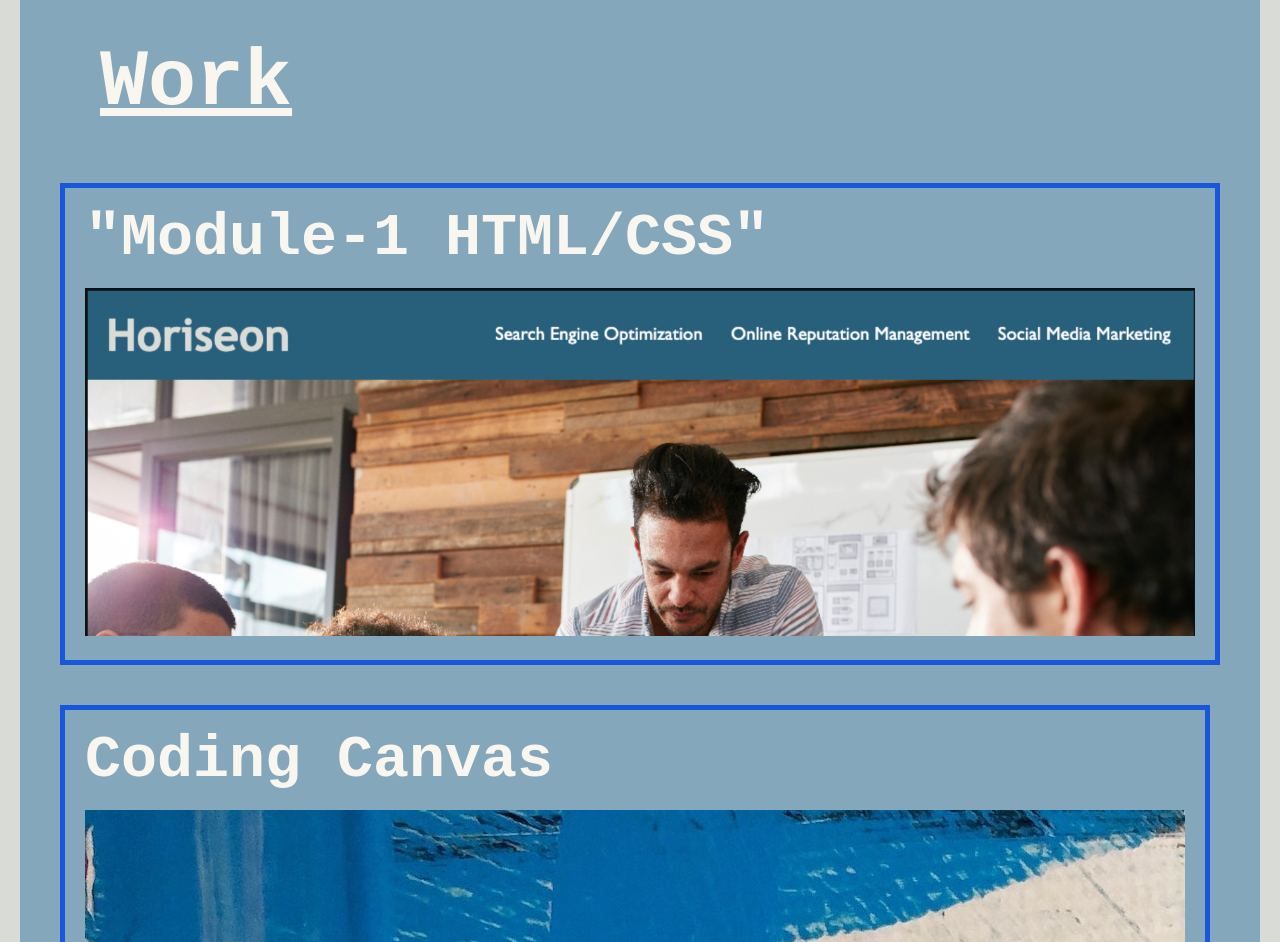
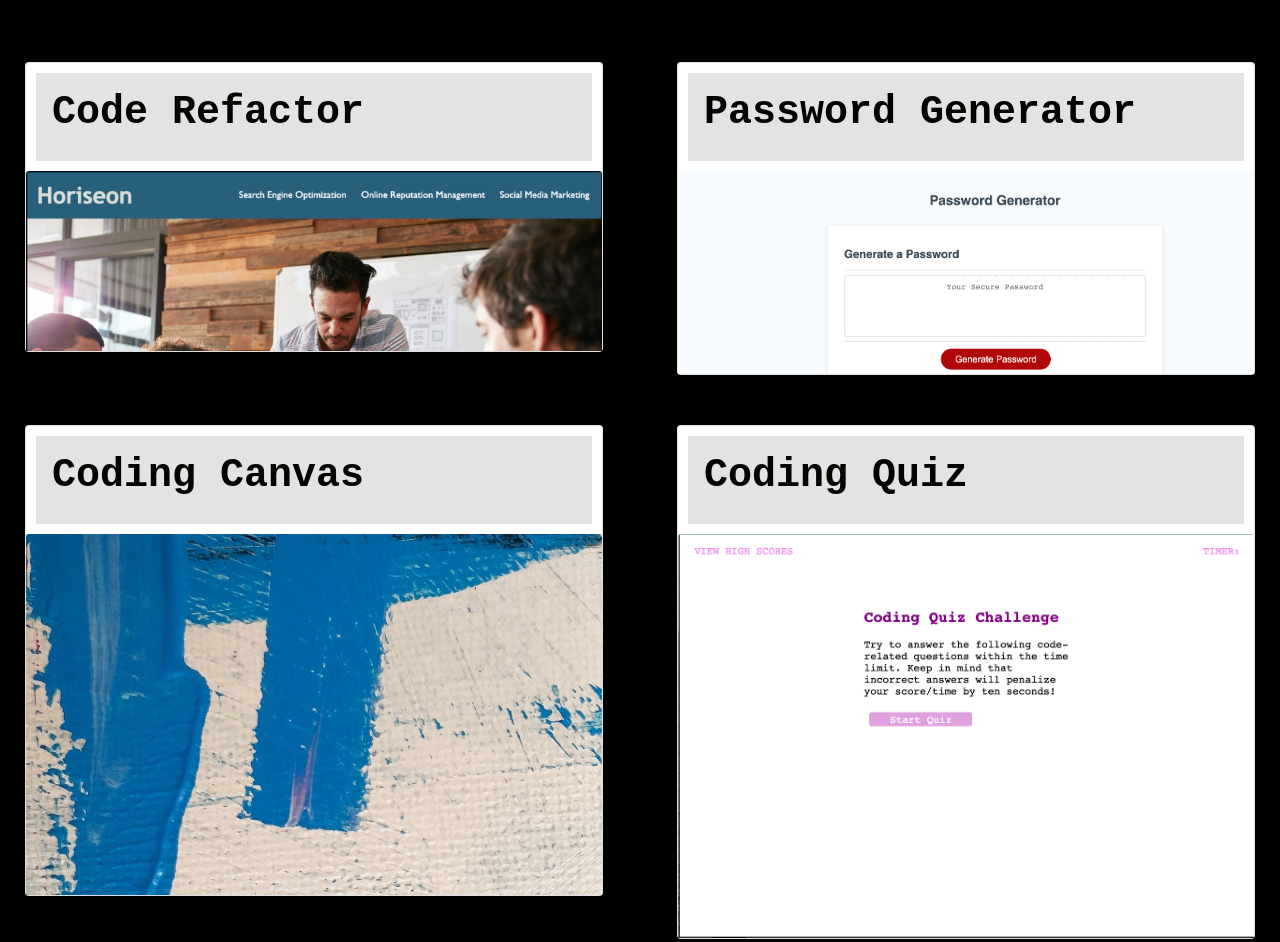
Before and after one commit to hexd9/coding-canvas, a plain HTML site: page index.html in a window 1280 px wide. Shown: the part 842-1784 px from the top of the page. Drawn offline with nearby package versions, Linux system fonts and the light colour scheme.

Commit message:
updated styling, included bootsrap, added new group project

```diff
--- a/assets/css/style.css
+++ b/assets/css/style.css
@@ -1,7 +1,7 @@
 /* CSS Variables */
 :root {
-  --content-font-color: #f9f6f0;
-  --background-content-color: #85a7bc;
+  --content-font-color: #050300;
+  --background-content-color: #e3e3e3;
   --font-family: "Courier New", Courier, monospace;
 }
 
@@ -14,14 +14,14 @@
 
 /* body styles  */
 body {
-  background-color: #d9dcd6;
+  background-color: #010200;
   font-family: var(--font-family);
 }
 
 /* header styles */
 .header {
   padding: 40px;
-  background-color: #2a607c;
+  background-color: #e3e3e3;
   color: var(--content-font-color);
 }
 
@@ -80,33 +80,40 @@ p:hover {
   display: block;
   font-size: 30px;
 }
+/* Work Section Cards */
 
-/* UL project list styles */
-.project-list {
-  display: flex;
-  flex-wrap: wrap;
-  list-style: none;
-  justify-content: space-between;
+.card-body {
+  background-color: var(--background-content-color);
+  color: var(--content-font-color);
+  margin: 10px 10px;
 }
 
-.project-card {
-  width: 100%;
-  margin-bottom: 40px;
-  border: 5px solid #1856dc;
-  padding: 20px;
-  box-sizing: border-box;
+.card-title {
+  font-size: 40px;
+  font-weight: 550;
+
 }
 
-.project-img {
-  width: 100%;
-  height: 100%;
-  object-fit: cover;
+.card{
+  position: relative;
+  display: inline-block;
+  margin-left: 25px;
+  margin-right: 25px;
 }
 
-.canvas-img {
-  width: 100%;
-  object-fit: contain;
+
+.h-100 {
+  margin-top: 50px;
 }
+
+/* Container */
+
+#cardContainer {
+
+}
+
+
+/* footer section */
 
 .footer {
   padding: 20px;
@@ -134,6 +141,7 @@ p:hover {
 
 #Resume {
   text-align: center;
+  font-weight: 500;
 }
 
 #Contact {
@@ -147,26 +155,5 @@ p:hover {
 }
 
 h3::after {
-  content: "☎️📧";
+  content: "  ☎️  📧";
 }
-
-/* Tablets - header changes color */
-@media screen and (max-width: 992px) {
-  .header {
-    background: #772014;
-  }
-}
-
-/* Large smartphones - navbar changes color */
-@media screen and (max-width: 768px) {
-  nav {
-    background-color: #bb8588;
-  }
-}
-
-/* Small smartphones - image placeholders change color */
-@media screen and (max-width: 576px) {
-  .background {
-    background-color: #c83c04;
-  }
-}
--- a/index.html
+++ b/index.html
@@ -4,6 +4,8 @@
     <meta charset="UTF-8" />
     <meta name="viewport" content="width=device-width, initial-scale=1.0" />
     <link rel="stylesheet" type="text/css" href="./assets/css/reset.css" />
+    <link href="https://cdn.jsdelivr.net/npm/bootstrap@5.1.3/dist/css/bootstrap.min.css" rel="stylesheet"
+    integrity="sha384-1BmE4kWBq78iYhFldvKuhfTAU6auU8tT94WrHftjDbrCEXSU1oBoqyl2QvZ6jIW3" crossorigin="anonymous">
     <link rel="stylesheet" href="./assets/css/style.css" />
     <title>Coding Canvas</title>
   </head>
@@ -50,55 +52,84 @@
       </p>
     </section>
 
-    <!--Main Section, work will be displayed here-->
-    <main class="content">
-      <section id="Work" class="background">
-        <h2 class="header-h2">Work</h2>
-        <ul class="project-list">
-          <li>
-            <figure class="project-card">
-                <!--Added the anchor tag to the project title versus image-->
-              <h2 class="Section-Header"> <a href="https://hexd9.github.io/Module-Challenge-1/">"Module-1 HTML/CSS"</a> </h2>
-              <section>
-                <img
-                  src="assets/images/Module_1.jpg"
-                  alt="group of people collaborating on a project"
-                  class="project-img"
-                />
-              </section>
-            </figure>
-          </li>
+    <container id="cardContainer">
+    <!-- First Module Assignment -->
+    <div class="row row-cols-1 row-cols-md-2 g-4" id="Work">
+      <div class="h-100">
+      <div class="col">
+        <div class="card">
+          <div class="card-body">
+            <h5 class="card-title"><a href="https://hexd9.github.io/Module-Challenge-1/">Code Refactor</a> </h5>
+          </div>
+          <img src="assets/images/Module_1.jpg" class="card-img-top" alt="People Collaborting">
+        </div>
+      </div>
+      </div>
 
-          <li>
-            <figure class="project-card">
-                <!--Added the anchor tag to the project title versus image-->
-              <h2 class="Section-Header"> <a href="https://hexd9.github.io/coding-canvas/#Work">Coding Canvas</a></h2>
-              <section>
-                <!--canvas image included-->
-               <img
-                  src="assets/images/canvas.jpg"
-                  alt="a canvas with blue lines"
-                  class="canvas-img"/>
-              </section>
-            </figure>
-          </li>
+            <!-- Third Module Assignment -->
+            <div class="h-100">
+              <div class="col">
+                <div class="card">
+                  <div class="card-body">
+                    <h5 class="card-title"><a href="https://hexd9.github.io/password-generator/">Password Generator</a></h5>
+                  </div>
+                  <img src="./assets/images/Password_Generator.png" class="card-img-top" alt="Password Generator">
+                </div>
+              </div>
+            </div>
 
-          <li>
-            <figure class="project-card">
-              <h2 class="Section-Header">Password Generator
-                [Coming Soon!]</h2>
-              <section>
-                <!--Password generator image included-->
-                <img
-                  src="assets/images/password_generator.jpeg"
-                  alt="a password generator software"
-                  class="project-img"
-                />
-              </section>
-            </figure>
-          </li>
-        </ul>
-      </section>
+      <!-- Second Module Assignment -->
+      <div class="h-100">
+      <div class="col">
+        <div class="card">
+          <div class="card-body">
+            <h5 class="card-title"><a href="https://hexd9.github.io/coding-canvas/#Work">Coding Canvas</a></h5>
+          </div>
+          <img src="assets/images/canvas.jpg" class="card-img-top" alt="Image of a Canvas">
+        </div>
+      </div>
+    </div>
+
+      <!-- Fourth Module Assignment -->
+      <div class="h-100">
+      <div class="col">
+        <div class="card">
+          <div class="card-body">
+            <h5 class="card-title"><a href="https://hexd9.github.io/coding-quiz/">Coding Quiz</a></h5>
+          </div>
+          <img src="./assets/images/quiz.png" class="card-img-top" alt="Coding Quiz">
+        </div>
+      </div>
+    </div>
+  </div>
+    <!-- Fifth Module Assignment -->
+
+    <div class="h-100">
+    <div class="col">
+      <div class="card">
+        <div class="card-body">
+          <h5 class="card-title"><a href="https://cullenknott.github.io/campground-center/">Campground Center</a></h5>
+        </div>
+        <img src="./assets/images/CampgroundCenterPage.png" class="card-img-top" alt="CampgroundCenterPage">
+      </div>
+    </div>
+  </div>
+</div>
+<!-- Sixth Module Assignment -->
+
+<!-- <div class="h-100">
+  <div class="col">
+    <div class="card">
+      <div class="card-body">
+        <h5 class="card-title">Upcoming Project...</h5>
+      </div>
+      <img src="#" class="card-img-top" alt="...">
+    </div>
+  </div>
+</div>
+</div> -->
+
+</container>
 
       <!--Resume Section-->
       <section id="Resume" class="background">
@@ -121,5 +152,7 @@
     <footer class="footer">
       <h2>Thank you for viewing my canvas!</h2>
     </footer>
+    <script src="https://cdn.jsdelivr.net/npm/bootstrap@5.1.3/dist/js/bootstrap.bundle.min.js"
+    integrity="sha384-ka7Sk0Gln4gmtz2MlQnikT1wXgYsOg+OMhuP+IlRH9sENBO0LRn5q+8nbTov4+1p" crossorigin="anonymous"></script>
   </body>
 </html>
```
Also changed, not shown: assets/images/CampgroundCenterPage.png (added), assets/images/Password_Generator.png (added), assets/images/quiz.png (added), 3 other files.
